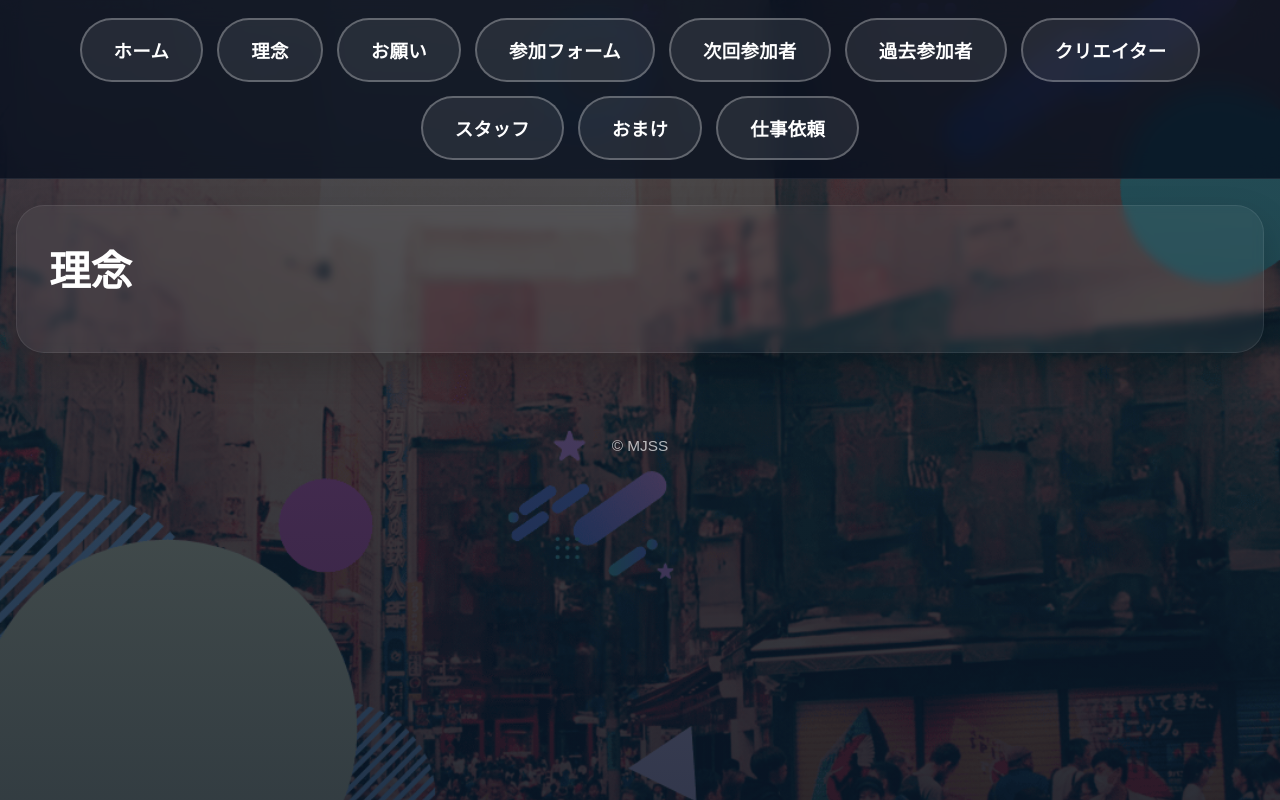
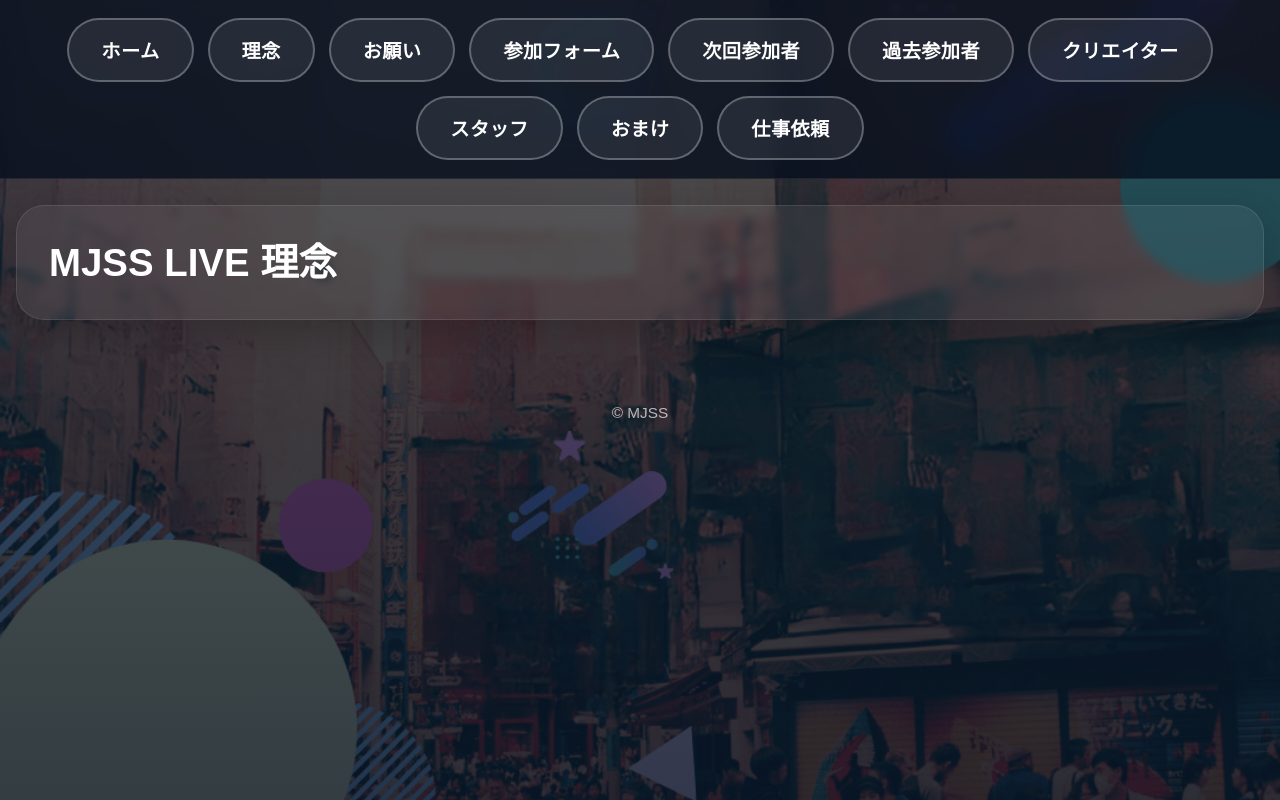
Before and after one commit to katanagoya489-crypto/mjss-site, a website: page concept.html in a window 1280 px wide. Drawn offline with Linux system fonts and the light colour scheme.

Commit message:
Update concept.html

```diff
--- a/concept.html
+++ b/concept.html
@@ -1,4 +1,10 @@
-<!DOCTYPE html><html lang="ja"><head><meta charset="UTF-8" /><meta name="viewport" content="width=device-width, initial-scale=1.0" /><title>理念</title><style>
+<!DOCTYPE html>
+<html lang="ja">
+<head>
+  <meta charset="UTF-8" />
+  <meta name="viewport" content="width=device-width, initial-scale=1.0" />
+  <title>理念 | MJSS</title>
+  <style>
     :root {
       --font-family: 'Hiragino Sans', 'Yu Gothic', sans-serif;
       --bg-top: #071326;
@@ -9,23 +15,15 @@
       --nav-bg: rgba(5,19,40,0.82);
       --nav-text: #ffffff;
       --nav-border: rgba(255,255,255,0.7);
-  --btn-bg: rgba(255,255,255,0.04);
-  --btn-text: #ffffff;
-  --btn-border: rgba(255,255,255,0.7);
-  --heading-size: 4.8rem;
+      --page-overlay: rgba(2,14,34,0.66);
+      --page-overlay-strong: rgba(2,14,34,0.80);
+      --surface: rgba(255,255,255,0.06);
+      --surface-border: rgba(255,255,255,0.10);
+      --accent-color: #ffffff;
+      --nav-size: 1.2rem;
       --body-size: 1.05rem;
-  --nav-size: 1.2rem;
-  --button-size: 1rem;
-  --section-title-size: 2rem;
-  --card-title-size: 1.5rem;
-  --page-title-size: 2.6rem;
-  --page-body-size: 1.08rem;
-  --hero-logo-height: 80px;
-  --page-overlay: rgba(2,14,34,0.66);
-  --page-overlay-strong: rgba(2,14,34,0.78);
-  --surface: rgba(255,255,255,0.05);
-  --surface-border: rgba(255,255,255,0.08);
     }
+
     * { box-sizing: border-box; }
     html { scroll-behavior: smooth; }
     body {
@@ -40,6 +38,7 @@
       min-height: 100vh;
       position: relative;
     }
+
     body.has-page-bg::before {
       content: "";
       position: fixed;
@@ -49,8 +48,9 @@
       background-size: cover;
       background-position: center center;
       background-repeat: no-repeat;
-  filter: saturate(0.95) contrast(0.95);
+      filter: saturate(0.96) contrast(0.95);
     }
+
     body.has-page-bg::after {
       content: "";
       position: fixed;
@@ -61,70 +61,197 @@
         radial-gradient(circle at top left, rgba(58,116,255,0.10), transparent 30%),
         radial-gradient(circle at top right, rgba(255,76,76,0.08), transparent 24%);
     }
+
     a { color: inherit; text-decoration: none; }
     img { max-width: 100%; display: block; }
-.site-nav-wrap { position: sticky; top: 0; z-index: 50; backdrop-filter: blur(12px); background: rgba(3,13,28,0.76); border-bottom: 1px solid rgba(255,255,255,0.08); }
-.site-nav { width: min(1600px, calc(100% - 32px)); margin: 0 auto; padding: 18px 0; display: flex; flex-wrap: wrap; gap: 14px; align-items: center; justify-content: center; }
-.site-nav a { display: inline-flex; align-items: center; justify-content: center; min-height: 64px; padding: 0 32px; border-radius: 999px; background: var(--nav-bg); color: var(--nav-text); border: 2px solid var(--nav-border); font-size: var(--nav-size); font-weight: 800; letter-spacing: 0.02em; transition: transform 0.2s ease, background 0.2s ease, box-shadow 0.2s ease; white-space: nowrap; }
-.site-nav a:hover { transform: translateY(-2px); box-shadow: 0 10px 26px rgba(0,0,0,0.25); }
-.page { width: min(1680px, calc(100% - 32px)); margin: 0 auto; padding: 26px 0 48px; }
-.page-card { background: var(--surface); border: 1px solid var(--surface-border); border-radius: 28px; padding: 32px; backdrop-filter: blur(5px); box-shadow: 0 16px 36px rgba(0,0,0,0.18); }
-.page-title { margin: 0 0 22px; font-size: var(--page-title-size); font-weight: 900; color: var(--heading-color); }
-.page-body { font-size: var(--page-body-size); line-height: 1.95; color: var(--subtext-color); white-space: pre-wrap; }
-.hero { position: relative; min-height: 780px; border-radius: 42px; overflow: hidden; border: 1px solid rgba(255,255,255,0.12); background: linear-gradient(90deg, rgba(5,22,53,0.80), rgba(4,22,53,0.60)), linear-gradient(180deg, rgba(5,22,53,0.84), rgba(4,22,53,0.74)); box-shadow: inset 0 0 0 1px rgba(255,255,255,0.04), 0 16px 40px rgba(0,0,0,0.26); }
-.hero::after { content: ''; position: absolute; inset: 0; background: linear-gradient(90deg, rgba(2,17,45,0.78) 0%, rgba(2,17,45,0.48) 44%, rgba(2,17,45,0.14) 100%); pointer-events: none; }
-.hero-inner { position: relative; z-index: 1; width: min(760px, calc(100% - 72px)); padding: 92px 0 92px 72px; }
-.logo-badge { display: inline-flex; align-items: center; justify-content: center; min-height: 122px; min-width: 180px; padding: 20px 26px; border-radius: 42px; background: rgba(255,255,255,0.10); margin-bottom: 34px; overflow: hidden; }
-.logo-badge img { width: auto; max-width: 320px; max-height: var(--hero-logo-height); object-fit: contain; }
-.logo-text { font-size: 2.25rem; font-weight: 900; letter-spacing: 0.03em; }
-.hero-title { margin: 0; color: var(--heading-color); font-size: var(--heading-size); line-height: 1.04; font-weight: 900; letter-spacing: -0.04em; text-shadow: 0 4px 18px rgba(0,0,0,0.18); }
-.hero-announcement { display: inline-block; margin-top: 36px; padding: 26px 34px; border-radius: 28px; background: rgba(255,255,255,0.09); border: 1px solid rgba(255,255,255,0.12); font-size: calc(var(--body-size) * 1.5); font-weight: 800; backdrop-filter: blur(4px); }
-.hero-lead { margin-top: 48px; font-size: calc(var(--body-size) * 1.95); line-height: 1.7; color: var(--subtext-color); font-weight: 700; white-space: pre-wrap; max-width: 900px; text-shadow: 0 3px 14px rgba(0,0,0,0.14); }
-.hero-actions { display: flex; flex-wrap: wrap; gap: 18px; margin-top: 46px; }
-.btn-pill, .view-all { display: inline-flex; align-items: center; justify-content: center; min-height: 64px; padding: 0 28px; border-radius: 999px; border: 2px solid var(--btn-border); background: var(--btn-bg); color: var(--btn-text); font-size: var(--button-size); font-weight: 900; letter-spacing: 0.02em; transition: transform 0.2s ease, background 0.2s ease; backdrop-filter: blur(4px); }
-.btn-pill:hover, .view-all:hover { transform: translateY(-2px); background: rgba(255,255,255,0.12); }
-.section { margin-top: 54px; }
-.section-title { margin: 0 0 18px; font-size: var(--section-title-size); font-weight: 900; letter-spacing: 0.02em; text-shadow: 0 2px 10px rgba(0,0,0,0.15); }
-.section-sub { margin: 0 0 24px; color: rgba(255,255,255,0.78); font-size: calc(var(--body-size) * 1.02); }
-.date-grid,.performer-grid,.content-grid,.staff-grid,.blog-grid,.creator-grid { display: grid; grid-template-columns: repeat(3, minmax(0, 1fr)); gap: 18px; }
-.date-card { position: relative; min-height: 165px; border-radius: 26px; overflow: hidden; background: linear-gradient(135deg, rgba(255,122,58,0.92), rgba(255,215,189,0.86) 28%, rgba(255,255,255,0.95) 44%, rgba(36,115,197,0.90) 73%, rgba(12,52,117,0.96)); border: 1px solid rgba(255,255,255,0.16); box-shadow: 0 14px 30px rgba(0,0,0,0.18); }
-.date-card::before { content: ''; position: absolute; width: 170px; height: 170px; border-radius: 999px; right: 16px; top: -28px; background: rgba(255,255,255,0.96); }
-.date-center { position: absolute; right: 28px; top: 18px; width: 150px; height: 150px; border-radius: 999px; background: rgba(255,255,255,0.96); display: flex; flex-direction: column; align-items: center; justify-content: center; color: #184f9d; text-align: center; z-index: 1; }
-.date-big { font-size: 4rem; line-height: 0.9; font-weight: 900; color: #f05d1a; }
-.date-sub { margin-top: 6px; font-size: 1.55rem; font-weight: 900; color: #1758a8; }
-.date-note { position: absolute; left: 28px; bottom: 22px; right: 190px; font-size: 1.15rem; font-weight: 900; color: rgba(12,34,68,0.88); z-index: 1; line-height: 1.4; }
-.performer-card,.content-card,.staff-card,.creator-card,.blog-card { background: var(--surface); border: 1px solid var(--surface-border); border-radius: 22px; overflow: hidden; box-shadow: 0 14px 30px rgba(0,0,0,0.18); backdrop-filter: blur(5px); }
-.performer-thumb,.creator-thumb,.staff-thumb { position: relative; aspect-ratio: 1 / 1; background: #ececec; overflow: hidden; }
-.performer-thumb img,.creator-thumb img,.staff-thumb img { width: 100%; height: 100%; object-fit: cover; object-position: center top; }
-.performer-badge { position: absolute; top: 12px; left: 12px; width: 18px; height: 18px; background: #ff4b11; color: #fff; font-size: 0.8rem; font-weight: 900; display: flex; align-items: center; justify-content: center; }
-.performer-body,.creator-body,.staff-body,.blog-body { padding: 16px; }
-.performer-name,.creator-name,.staff-name,.blog-title { margin: 0 0 10px; font-size: var(--card-title-size); font-weight: 900; color: var(--heading-color); }
-.meta { margin: 0 0 10px; color: rgba(255,255,255,0.72); font-size: 0.95em; }
-.copy { margin: 0; color: rgba(255,255,255,0.84); line-height: 1.8; white-space: pre-wrap; }
-.footer { margin-top: 56px; padding: 28px 0 52px; color: rgba(255,255,255,0.68); text-align: center; font-size: 0.96rem; }
-@media (max-width: 1100px) { .date-grid,.performer-grid,.content-grid,.staff-grid,.blog-grid,.creator-grid { grid-template-columns: 1fr 1fr; } .hero { min-height: auto; } .hero-inner { width: calc(100% - 48px); padding: 52px 0 52px 24px; } }
+
+    .site-nav-wrap {
+      position: sticky;
+      top: 0;
+      z-index: 50;
+      backdrop-filter: blur(12px);
+      background: rgba(3,13,28,0.76);
+      border-bottom: 1px solid rgba(255,255,255,0.08);
+    }
+
+    .site-nav {
+      width: min(1600px, calc(100% - 32px));
+      margin: 0 auto;
+      padding: 18px 0;
+      display: flex;
+      flex-wrap: wrap;
+      gap: 14px;
+      align-items: center;
+      justify-content: center;
+    }
+
+    .site-nav a {
+      display: inline-flex;
+      align-items: center;
+      justify-content: center;
+      min-height: 64px;
+      padding: 0 32px;
+      border-radius: 999px;
+      background: var(--nav-bg);
+      color: var(--nav-text);
+      border: 2px solid var(--nav-border);
+      font-size: var(--nav-size);
+      font-weight: 800;
+      letter-spacing: 0.02em;
+      transition: transform 0.2s ease, background 0.2s ease, box-shadow 0.2s ease;
+      white-space: nowrap;
+    }
+
+    .site-nav a:hover {
+      transform: translateY(-2px);
+      box-shadow: 0 10px 26px rgba(0,0,0,0.25);
+    }
+
+    .page {
+      width: min(1680px, calc(100% - 32px));
+      margin: 0 auto;
+      padding: 26px 0 48px;
+    }
+
+    .page-card {
+      background: var(--surface);
+      border: 1px solid var(--surface-border);
+      border-radius: 28px;
+      padding: 32px;
+      backdrop-filter: blur(5px);
+      box-shadow: 0 16px 36px rgba(0,0,0,0.18);
+    }
+
+    .block-stack {
+      display: flex;
+      flex-direction: column;
+      gap: 18px;
+    }
+
+    .block-hero-title {
+      font-size: clamp(2.6rem, 5vw, 5rem);
+      font-weight: 900;
+      line-height: 1.12;
+      color: var(--heading-color);
+      letter-spacing: -0.04em;
+    }
+
+    .block-heading {
+      font-size: clamp(1.8rem, 3vw, 2.8rem);
+      font-weight: 900;
+      line-height: 1.28;
+      color: var(--heading-color);
+    }
+
+    .block-subheading {
+      font-size: clamp(1.25rem, 2.2vw, 1.8rem);
+      font-weight: 800;
+      line-height: 1.5;
+      color: var(--accent-color);
+    }
+
+    .block-body {
+      font-size: 1.12rem;
+      line-height: 1.95;
+      color: var(--subtext-color);
+      white-space: pre-wrap;
+    }
+
+    .block-quote {
+      font-size: clamp(1.2rem, 2.2vw, 1.55rem);
+      line-height: 1.9;
+      color: rgba(255,255,255,0.94);
+      padding-left: 18px;
+      border-left: 4px solid rgba(255,255,255,0.36);
+      white-space: pre-wrap;
+    }
+
+    .block-emphasis {
+      font-size: clamp(2.2rem, 4.4vw, 4rem);
+      font-weight: 900;
+      line-height: 1.18;
+      color: var(--heading-color);
+      letter-spacing: -0.03em;
+    }
+
+    .block-signature {
+      text-align: right;
+      font-size: clamp(1.5rem, 3vw, 2.3rem);
+      font-weight: 900;
+      color: var(--heading-color);
+    }
+
+    .block-spacer-small { height: 14px; }
+    .block-spacer-medium { height: 32px; }
+    .block-spacer-large { height: 56px; }
+
+    .block-image img {
+      width: 100%;
+      border-radius: 24px;
+      border: 1px solid rgba(255,255,255,0.12);
+    }
+
+    .footer {
+      margin-top: 56px;
+      padding: 28px 0 52px;
+      color: rgba(255,255,255,0.68);
+      text-align: center;
+      font-size: 0.96rem;
+    }
+
     @media (max-width: 768px) {
-  .site-nav { justify-content: flex-start; overflow-x: auto; flex-wrap: nowrap; padding: 14px 0; }
-  .site-nav a { min-height: 52px; padding: 0 22px; font-size: calc(var(--nav-size) * 0.92); }
-  .page { width: calc(100% - 20px); }
-  .hero { border-radius: 26px; }
-  .hero-inner { width: calc(100% - 28px); padding: 34px 0 34px 18px; }
-  .logo-badge { min-width: 132px; min-height: 84px; border-radius: 28px; margin-bottom: 24px; }
-  .logo-text { font-size: 1.5rem; }
-  .hero-title { font-size: min(18vw, var(--heading-size)); }
-  .hero-announcement { margin-top: 20px; padding: 18px 22px; font-size: calc(var(--body-size) * 1.18); }
-  .hero-lead { margin-top: 28px; font-size: calc(var(--body-size) * 1.18); line-height: 1.65; }
-  .hero-actions { margin-top: 28px; gap: 12px; }
-  .btn-pill { min-height: 60px; padding: 0 20px; font-size: calc(var(--button-size) * 1.04); }
-  .date-grid,.performer-grid,.content-grid,.staff-grid,.blog-grid,.creator-grid { grid-template-columns: 1fr; }
-  .date-card { min-height: 148px; }
-  .date-center { width: 118px; height: 118px; right: 14px; top: 16px; }
-  .date-big { font-size: 2.9rem; }
-  .date-sub { font-size: 1.05rem; }
-  .date-note { font-size: 1rem; right: 140px; }
+      .site-nav {
+        justify-content: flex-start;
+        overflow-x: auto;
+        flex-wrap: nowrap;
+        padding: 14px 0;
       }
-</style></head><body><div class="site-nav-wrap"><nav class="site-nav"><a href="index.html">ホーム</a><a href="concept.html">理念</a><a href="rules.html">お願い</a><a href="entry.html">参加フォーム</a><a href="next-performers.html">次回参加者</a><a href="past-performers.html">過去参加者</a><a href="creators.html">クリエイター</a><a href="staff.html">スタッフ</a><a href="omake.html">おまけ</a><a href="works.html">仕事依頼</a></nav></div><main class="page"><section class="page-card"><h1 class="page-title" id="pageTitle"></h1><div class="page-body" id="pageBody"></div></section><footer class="footer">© MJSS</footer></main><script>
-function mjssSafe(value, fallback = '') { return value === undefined || value === null || value === '' ? fallback : value; }
+
+      .site-nav a {
+        min-height: 52px;
+        padding: 0 22px;
+        font-size: 1rem;
+      }
+
+      .page {
+        width: calc(100% - 20px);
+      }
+
+      .page-card {
+        padding: 20px;
+      }
+    }
+  </style>
+</head>
+<body>
+  <div class="site-nav-wrap">
+    <nav class="site-nav">
+      <a href="index.html">ホーム</a>
+      <a href="concept.html">理念</a>
+      <a href="rules.html">お願い</a>
+      <a href="entry.html">参加フォーム</a>
+      <a href="next-performers.html">次回参加者</a>
+      <a href="past-performers.html">過去参加者</a>
+      <a href="creators.html">クリエイター</a>
+      <a href="staff.html">スタッフ</a>
+      <a href="omake.html">おまけ</a>
+      <a href="works.html">仕事依頼</a>
+    </nav>
+  </div>
+
+  <main class="page">
+    <section class="page-card">
+      <div class="block-stack" id="conceptBlocks"></div>
+    </section>
+
+    <footer class="footer">© MJSS</footer>
+  </main>
+
+  <script>
+    function mjssSafe(value, fallback = '') {
+      return value === undefined || value === null || value === '' ? fallback : value;
+    }
+
     function mjssBuildImageUrl(rawImage) {
       if (!rawImage || typeof rawImage !== 'string') return '';
       const value = rawImage.trim();
@@ -134,37 +261,93 @@
       if (value.startsWith('images/')) return '/' + value;
       return '/images/uploads/' + value;
     }
+
     function mjssPresetMap(site) {
       const fontPreset = site.font_preset || 'gothic';
       const themePreset = site.theme_preset || 'midnight';
       const textScalePreset = site.text_scale_preset || 'medium';
       const navStylePreset = site.nav_style_preset || 'outline';
+
       const fontMap = {
         gothic: "'Hiragino Sans', 'Yu Gothic', sans-serif",
         mincho: "'Yu Mincho', 'Hiragino Mincho ProN', serif",
         pop: "'Trebuchet MS', 'Hiragino Sans', sans-serif",
         stylish: "'Arial', 'Helvetica Neue', sans-serif"
       };
+
       const themeMap = {
-    midnight: {bgTop:'#071326',bgBottom:'#0b1d3a',text:'#ffffff',heading:'#ffffff',subtext:'rgba(255,255,255,0.9)',navBg:'rgba(5,19,40,0.82)',navText:'#ffffff',navBorder:'rgba(255,255,255,0.72)',btnBg:'rgba(255,255,255,0.05)',btnText:'#ffffff',btnBorder:'rgba(255,255,255,0.72)',pageOverlay:'rgba(2,14,34,0.64)',pageOverlayStrong:'rgba(2,14,34,0.80)',surface:'rgba(255,255,255,0.05)',surfaceBorder:'rgba(255,255,255,0.08)'},
-    aqua_pop: {bgTop:'#061a26',bgBottom:'#0c3342',text:'#f7ffff',heading:'#ffffff',subtext:'rgba(247,255,255,0.92)',navBg:'rgba(0,110,130,0.34)',navText:'#ffffff',navBorder:'rgba(108,255,243,0.8)',btnBg:'rgba(31,191,180,0.16)',btnText:'#ffffff',btnBorder:'rgba(108,255,243,0.8)',pageOverlay:'rgba(4,24,32,0.58)',pageOverlayStrong:'rgba(4,24,32,0.76)',surface:'rgba(15,180,170,0.12)',surfaceBorder:'rgba(108,255,243,0.18)'},
-    sunset: {bgTop:'#1a1024',bgBottom:'#3a1532',text:'#fff8f2',heading:'#fff5ef',subtext:'rgba(255,248,242,0.9)',navBg:'rgba(94,33,69,0.48)',navText:'#fff8f2',navBorder:'rgba(255,186,136,0.82)',btnBg:'rgba(255,129,80,0.12)',btnText:'#fff8f2',btnBorder:'rgba(255,186,136,0.82)',pageOverlay:'rgba(26,10,20,0.56)',pageOverlayStrong:'rgba(26,10,20,0.78)',surface:'rgba(255,129,80,0.10)',surfaceBorder:'rgba(255,186,136,0.18)'}
+        midnight: {
+          bgTop: '#071326',
+          bgBottom: '#0b1d3a',
+          text: '#ffffff',
+          heading: '#ffffff',
+          subtext: 'rgba(255,255,255,0.9)',
+          navBg: 'rgba(5,19,40,0.82)',
+          navText: '#ffffff',
+          navBorder: 'rgba(255,255,255,0.72)',
+          pageOverlay: 'rgba(2,14,34,0.64)',
+          pageOverlayStrong: 'rgba(2,14,34,0.80)',
+          surface: 'rgba(255,255,255,0.06)',
+          surfaceBorder: 'rgba(255,255,255,0.10)',
+          accent: '#ffffff'
+        },
+        aqua_pop: {
+          bgTop: '#061a26',
+          bgBottom: '#0c3342',
+          text: '#f7ffff',
+          heading: '#ffffff',
+          subtext: 'rgba(247,255,255,0.92)',
+          navBg: 'rgba(0,110,130,0.34)',
+          navText: '#ffffff',
+          navBorder: 'rgba(108,255,243,0.8)',
+          pageOverlay: 'rgba(4,24,32,0.58)',
+          pageOverlayStrong: 'rgba(4,24,32,0.76)',
+          surface: 'rgba(15,180,170,0.12)',
+          surfaceBorder: 'rgba(108,255,243,0.18)',
+          accent: '#7ff8ec'
+        },
+        sunset: {
+          bgTop: '#1a1024',
+          bgBottom: '#3a1532',
+          text: '#fff8f2',
+          heading: '#fff5ef',
+          subtext: 'rgba(255,248,242,0.9)',
+          navBg: 'rgba(94,33,69,0.48)',
+          navText: '#fff8f2',
+          navBorder: 'rgba(255,186,136,0.82)',
+          pageOverlay: 'rgba(26,10,20,0.56)',
+          pageOverlayStrong: 'rgba(26,10,20,0.78)',
+          surface: 'rgba(255,129,80,0.10)',
+          surfaceBorder: 'rgba(255,186,136,0.18)',
+          accent: '#ffd4aa'
+        }
       };
+
       const scaleMap = {
-    small:{heading:'4rem',body:'0.98rem',nav:'1rem',button:'0.95rem',sectionTitle:'1.75rem',cardTitle:'1.2rem',pageTitle:'2.2rem',pageBody:'1rem'},
-    medium:{heading:'4.8rem',body:'1.05rem',nav:'1.15rem',button:'1rem',sectionTitle:'2rem',cardTitle:'1.35rem',pageTitle:'2.6rem',pageBody:'1.08rem'},
-    large:{heading:'5.4rem',body:'1.12rem',nav:'1.22rem',button:'1.06rem',sectionTitle:'2.2rem',cardTitle:'1.48rem',pageTitle:'2.9rem',pageBody:'1.15rem'},
-    xlarge:{heading:'6rem',body:'1.18rem',nav:'1.3rem',button:'1.12rem',sectionTitle:'2.35rem',cardTitle:'1.6rem',pageTitle:'3.2rem',pageBody:'1.22rem'}
+        small: { nav: '1rem' },
+        medium: { nav: '1.15rem' },
+        large: { nav: '1.22rem' },
+        xlarge: { nav: '1.3rem' }
       };
+
       const navMap = {
-    outline:{navBg:themeMap[themePreset].navBg,navBorder:themeMap[themePreset].navBorder},
-    solid:{navBg:'rgba(255,255,255,0.16)',navBorder:'rgba(255,255,255,0.16)'},
-    glass:{navBg:'rgba(255,255,255,0.08)',navBorder:'rgba(255,255,255,0.28)'}
+        outline: { navBg: themeMap[themePreset].navBg, navBorder: themeMap[themePreset].navBorder },
+        solid: { navBg: 'rgba(255,255,255,0.16)', navBorder: 'rgba(255,255,255,0.16)' },
+        glass: { navBg: 'rgba(255,255,255,0.08)', navBorder: 'rgba(255,255,255,0.28)' }
       };
-  return {font:fontMap[fontPreset]||fontMap.gothic,theme:themeMap[themePreset]||themeMap.midnight,scale:scaleMap[textScalePreset]||scaleMap.medium,navStyle:navMap[navStylePreset]||navMap.outline};
+
+      return {
+        font: fontMap[fontPreset] || fontMap.gothic,
+        theme: themeMap[themePreset] || themeMap.midnight,
+        scale: scaleMap[textScalePreset] || scaleMap.medium,
+        navStyle: navMap[navStylePreset] || navMap.outline
+      };
     }
+
     function mjssApplySiteStyle(site) {
-  const root = document.documentElement; const presets = mjssPresetMap(site);
+      const root = document.documentElement;
+      const presets = mjssPresetMap(site);
+
       root.style.setProperty('--font-family', presets.font);
       root.style.setProperty('--bg-top', presets.theme.bgTop);
       root.style.setProperty('--bg-bottom', presets.theme.bgBottom);
@@ -174,20 +357,65 @@
       root.style.setProperty('--nav-bg', presets.navStyle.navBg);
       root.style.setProperty('--nav-text', presets.theme.navText);
       root.style.setProperty('--nav-border', presets.navStyle.navBorder);
-  root.style.setProperty('--btn-bg', presets.theme.btnBg);
-  root.style.setProperty('--btn-text', presets.theme.btnText);
-  root.style.setProperty('--btn-border', presets.theme.btnBorder);
-  root.style.setProperty('--heading-size', presets.scale.heading);
-  root.style.setProperty('--body-size', presets.scale.body);
-  root.style.setProperty('--nav-size', presets.scale.nav);
-  root.style.setProperty('--button-size', presets.scale.button);
-  root.style.setProperty('--section-title-size', presets.scale.sectionTitle);
-  root.style.setProperty('--card-title-size', presets.scale.cardTitle);
-  root.style.setProperty('--page-title-size', presets.scale.pageTitle);
-  root.style.setProperty('--page-body-size', presets.scale.pageBody);
       root.style.setProperty('--page-overlay', presets.theme.pageOverlay);
       root.style.setProperty('--page-overlay-strong', presets.theme.pageOverlayStrong);
       root.style.setProperty('--surface', presets.theme.surface);
       root.style.setProperty('--surface-border', presets.theme.surfaceBorder);
+      root.style.setProperty('--accent-color', presets.theme.accent);
+
+      const bg = mjssBuildImageUrl(site.hero_bg_image);
+      if (bg) {
+        document.body.classList.add('has-page-bg');
+        root.style.setProperty('--page-bg-image', `url('${bg}')`);
       }
-</script><script>async function loadPage(){const [siteRes,pageRes]=await Promise.all([fetch('/data/site.json'),fetch('/data/concept-page.json')]);const site=await siteRes.json();const page=await pageRes.json();mjssApplySiteStyle(site);const bg=mjssBuildImageUrl(site.hero_bg_image);if(bg){document.body.classList.add('has-page-bg');document.documentElement.style.setProperty('--page-bg-image',`url('${bg}')`);}document.getElementById('pageTitle').textContent=mjssSafe(page.title,'理念');document.getElementById('pageBody').textContent=mjssSafe(page.body,'');}loadPage().catch(console.error);</script></body></html>
+    }
+
+    function mjssEscapeHtml(str) {
+      return String(str ?? '')
+        .replaceAll('&', '&amp;')
+        .replaceAll('<', '&lt;')
+        .replaceAll('>', '&gt;')
+        .replaceAll('"', '&quot;')
+        .replaceAll("'", '&#39;');
+    }
+
+    function mjssRenderBlocks(blocks) {
+      if (!Array.isArray(blocks)) return '';
+      return blocks.map(block => {
+        const type = block.type || 'body';
+        const text = mjssEscapeHtml(block.text || '').replaceAll('\\n', '<br>');
+        const image = mjssBuildImageUrl(block.image || '');
+
+        if (type === 'hero_title') return `<div class="block-hero-title">${text}</div>`;
+        if (type === 'heading') return `<div class="block-heading">${text}</div>`;
+        if (type === 'subheading') return `<div class="block-subheading">${text}</div>`;
+        if (type === 'quote') return `<div class="block-quote">${text}</div>`;
+        if (type === 'emphasis') return `<div class="block-emphasis">${text}</div>`;
+        if (type === 'signature') return `<div class="block-signature">${text}</div>`;
+        if (type === 'spacer_small') return `<div class="block-spacer-small"></div>`;
+        if (type === 'spacer_medium') return `<div class="block-spacer-medium"></div>`;
+        if (type === 'spacer_large') return `<div class="block-spacer-large"></div>`;
+        if (type === 'image') return image ? `<div class="block-image"><img src="${image}" alt=""></div>` : '';
+        return `<div class="block-body">${text}</div>`;
+      }).join('');
+    }
+
+    async function loadConcept() {
+      const [siteRes, conceptRes] = await Promise.all([
+        fetch('/data/site.json'),
+        fetch('/data/concept-page.json')
+      ]);
+
+      const site = await siteRes.json();
+      const concept = await conceptRes.json();
+
+      mjssApplySiteStyle(site);
+
+      const wrap = document.getElementById('conceptBlocks');
+      wrap.innerHTML = mjssRenderBlocks(concept.blocks || []);
+    }
+
+    loadConcept().catch(console.error);
+  </script>
+</body>
+</html>
```
Lines whose indentation alone changed are shown as unchanged.
